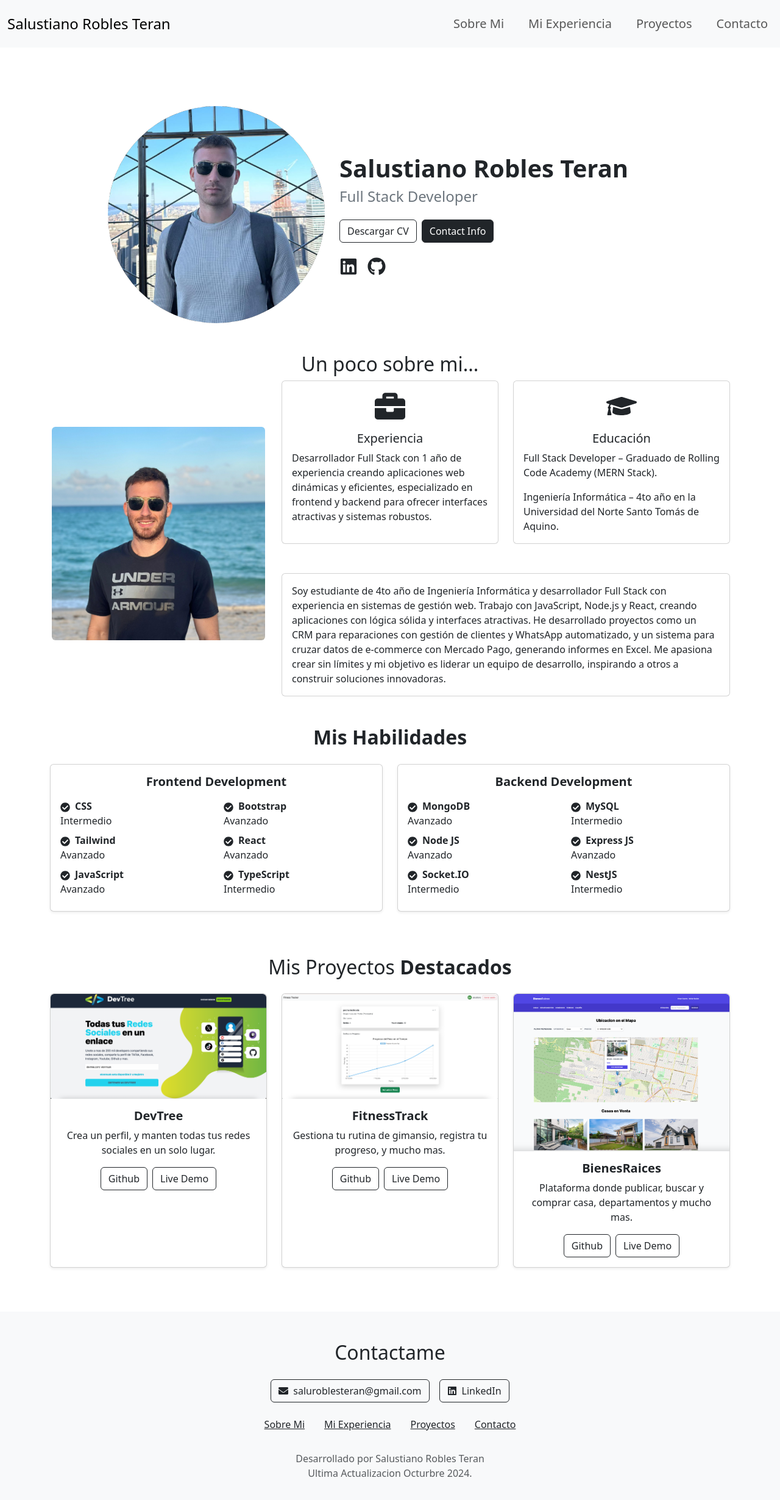
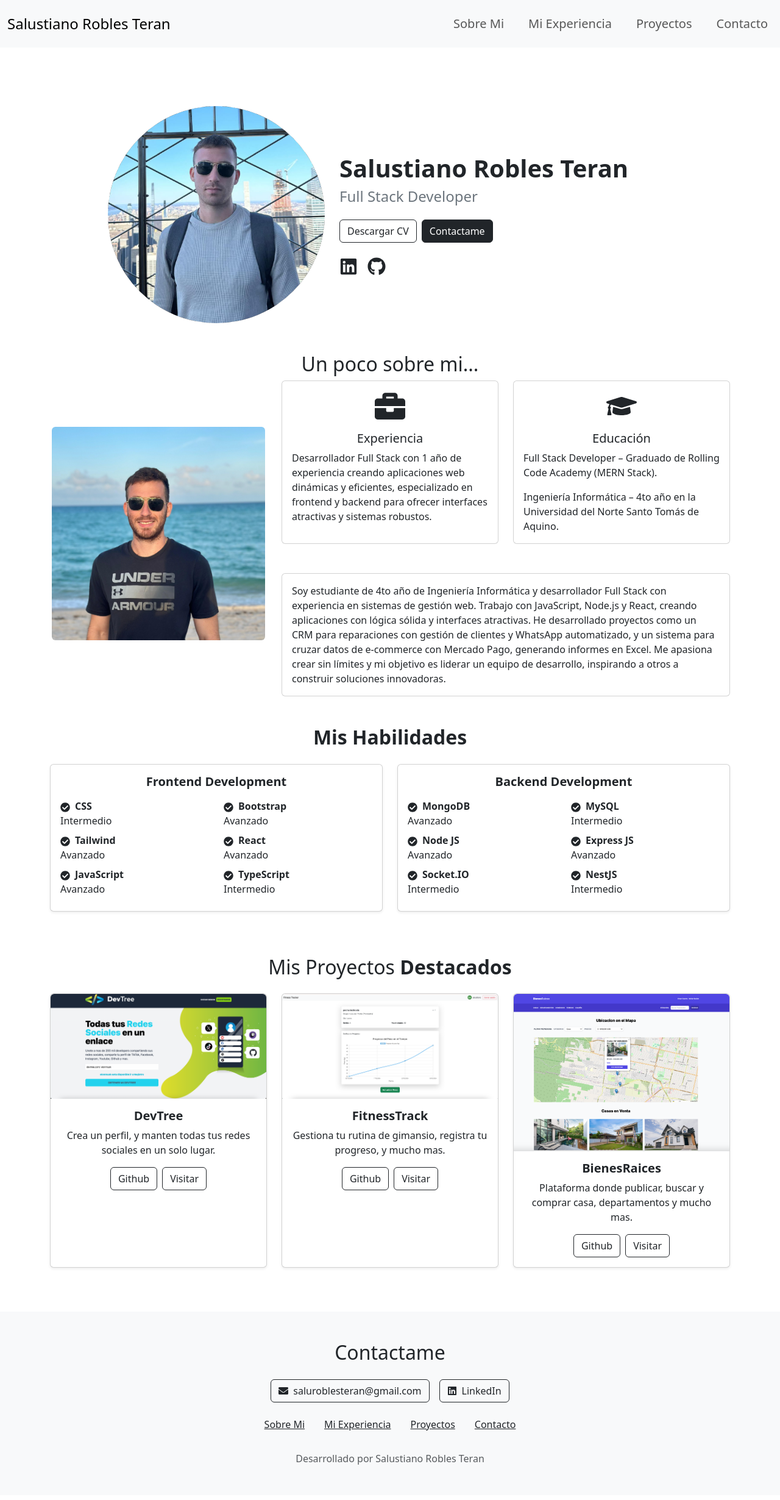
Before and after one commit to Salustiano-RoblesTeran/portfolio, a React (Vite) app: page / in a window 1280 px wide. Shown: the top 2460 px of the page at 61% size. Built offline with nearby package versions, Linux system fonts and the light colour scheme.

Commit message:
arregle botones del footer que no eran responsive

```diff
--- a/src/components/Footer/Footer.jsx
+++ b/src/components/Footer/Footer.jsx
@@ -16,16 +16,17 @@ const Footer = ({handleShow}) => {
         <Row>
           <Col>
             <h2 className="mb-4">Contactame</h2>
-            <div className="d-flex justify-content-center align-items-center">
-              <a href="saluroblesteran@gmail.com" className="btn btn-outline-dark d-flex align-items-center me-3">
+            <div className="d-flex justify-content-center align-items-center flex-column flex-md-row">
+              <a href="mailto:saluroblesteran@gmail.com" className="btn btn-outline-dark d-flex align-items-center mb-2 mb-md-0 me-md-3">
                 <FaEnvelope className="me-2" />
                 saluroblesteran@gmail.com
               </a>
-              <a href="https://www.linkedin.com/in/salustiano-robles-teran-1b815920a/" target='blank' className="btn btn-outline-dark d-flex align-items-center">
+              <a href="https://www.linkedin.com/in/salustiano-robles-teran-1b815920a/" target='_blank' className="btn btn-outline-dark d-flex align-items-center">
                 <FaLinkedin className="me-2" />
                 LinkedIn
               </a>
             </div>
+
           </Col>
         </Row>
         <Row className="mt-4">
@@ -49,7 +50,7 @@ const Footer = ({handleShow}) => {
         <Row className="mt-3">
           <Col>
             <p className="text-muted mb-0">
-              Desarrollado por Salustiano Robles Teran<br/> Ultima Actualizacion Octurbre 2024.
+              Desarrollado por Salustiano Robles Teran
             </p>
           </Col>
         </Row>
--- a/src/components/ProfileSection/Profile.jsx
+++ b/src/components/ProfileSection/Profile.jsx
@@ -36,7 +36,7 @@ const Profile = ({handleShow}) => {
           {/* Botones */}
           <div className="my-4">
             <Button variant="outline-dark" className="me-2" onClick={descargarCV}>Descargar CV</Button>
-            <Button variant="dark" onClick={handleShow}>Contact Info</Button>
+            <Button variant="dark" onClick={handleShow}>Contactame</Button>
           </div>
 
           {/* Iconos de redes sociales */}
--- a/src/components/ProjectsSection/Projects.jsx
+++ b/src/components/ProjectsSection/Projects.jsx
@@ -65,7 +65,7 @@ const Projects = () => {
                     Github
                   </Button>
                   <Button variant="outline-dark" href={project.demo} target="_blank" rel="noopener noreferrer">
-                    Live Demo
+                    Visitar
                   </Button>
                 </Card.Body>
               </Card>
```
